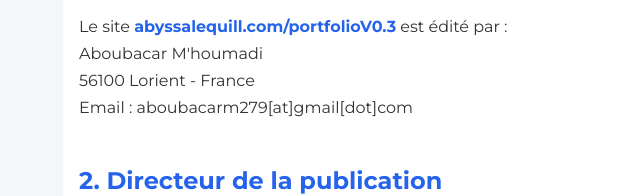
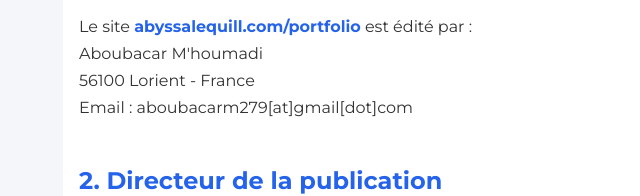
Before and after one commit to KIRITO-KMA/portfolio2, a plain HTML site: page pages/mentions-legales.html in a window 1280 px wide. Shown: the part 267-463 px from the top of the page, 227-867 px from the left. Drawn offline with Linux system fonts and the light colour scheme; files whose address does not match are found by name.

Commit message:
Add legal-page + update

```diff
--- a/pages/mentions-legales.html
+++ b/pages/mentions-legales.html
@@ -21,7 +21,7 @@
       <h1>Mentions Légales</h1>
 
       <h2>1. Éditeur du site</h2>
-      <p>Le site <strong>abyssalequill.com/portfolioV0.3</strong> est édité par :<br>
+      <p>Le site <strong>abyssalequill.com/portfolio</strong> est édité par :<br>
       Aboubacar M'houmadi<br>
       56100 Lorient - France<br>
       Email : aboubacarm279[at]gmail[dot]com</p>
```
